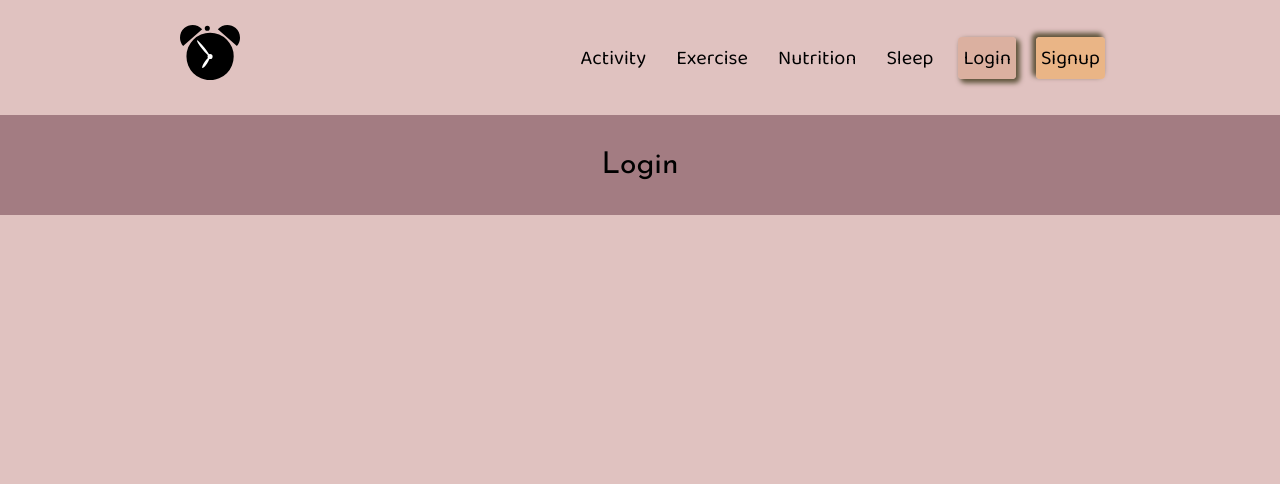
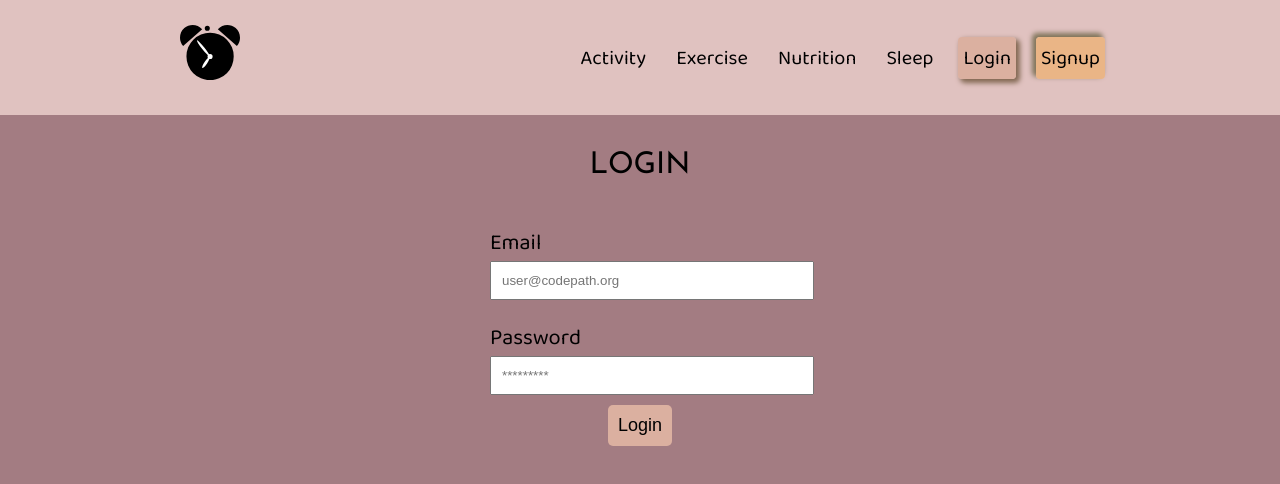
Before and after one commit to awang2330/LifeTracker-Application, a React (Create React App) app in the folder frontend/: page /login in a window 1280 px wide. Shown: the top 484 px of the page. Built offline with nearby package versions, Linux system fonts and the light colour scheme.

Commit message:
login page w styles

```diff
--- a/frontend/src/components/App/App.css
+++ b/frontend/src/components/App/App.css
@@ -1,3 +1,3 @@
 .App {
-
+  font-family: 'Baloo 2', cursive;
 }
--- a/frontend/src/components/Home/Home.css
+++ b/frontend/src/components/Home/Home.css
@@ -0,0 +1,3 @@
+.Home {
+  background-color: #e2ae6c;
+}
--- a/frontend/src/components/Home/Home.js
+++ b/frontend/src/components/Home/Home.js
@@ -4,6 +4,7 @@ import './Home.css'
 export default function Home() {
   return (
     <div className="Home">
+    Home
     </div>
   )
 }
--- a/frontend/src/components/Login/Login.css
+++ b/frontend/src/components/Login/Login.css
@@ -0,0 +1,34 @@
+.Login {
+  background-color: #a37c82;
+  width: 100vw;
+  height: 100vh;
+}
+
+.form {
+  display: flex;
+  justify-content: center;
+  flex-direction: column;
+  align-items: center;
+}
+.form-input {
+  margin: 10px;
+  width: 300px;
+}
+label {
+  display: block;
+  font-size: 22px;
+}
+input {
+  width: 100%;
+  padding: 10px;
+}
+button {
+  border: none;
+  background: transparent;
+  padding: 10px;
+  font-size: 18px;
+  border-radius: 5px;
+}
+.login-btn {
+  background-color: #dbb0a0;
+}
--- a/frontend/src/components/Login/Login.js
+++ b/frontend/src/components/Login/Login.js
@@ -6,6 +6,17 @@ export default function Login() {
   return (
     <div className="Login">
       <PageHeader sectionName='Login'/>
+      <div className='form'>
+        <div className='form-input'>
+          <label htmlFor='email'>Email</label>
+          <input type='email' name='email' placeholder='user@codepath.org'/>
+        </div>
+        <div className='form-input'>
+          <label htmlFor='password'>Password</label>
+          <input type='password' name='password' placeholder='*********'/>
+        </div>
+        <button className='login-btn'>Login</button>
+      </div>
     </div>
   )
 }
--- a/frontend/src/components/Navbar/Navbar.css
+++ b/frontend/src/components/Navbar/Navbar.css
@@ -22,11 +22,11 @@ a {
 .login-link {
   background-color: #dbb0a0;
   border-radius: 4px;
-  box-shadow: 3px 3px 5px 1px #5f543b;
+  box-shadow: 3px 3px 5px 1px rgb(131,105,83);
 
 }
 .signup-link {
   background-color: #eab586;
   border-radius: 4px;
-  box-shadow: -3px -3px 5px 1px #5f543b;
+  box-shadow: -3px -3px 5px 1px rgb(128,117,90);
 }
--- a/frontend/src/components/PageHeader/PageHeader.css
+++ b/frontend/src/components/PageHeader/PageHeader.css
@@ -1,5 +1,6 @@
 .PageHeader {
   background-color: #a37c82;
+  text-transform: uppercase;
   height: 100px;
   font-family: 'Josefin Sans', sans-serif;
   font-size: 30px;
```
